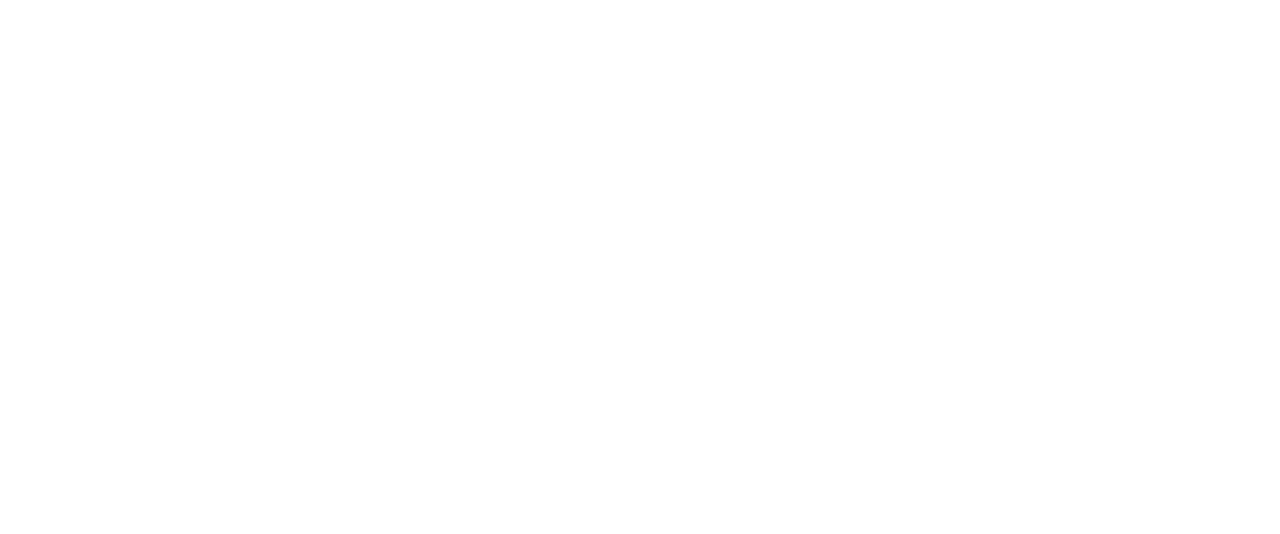
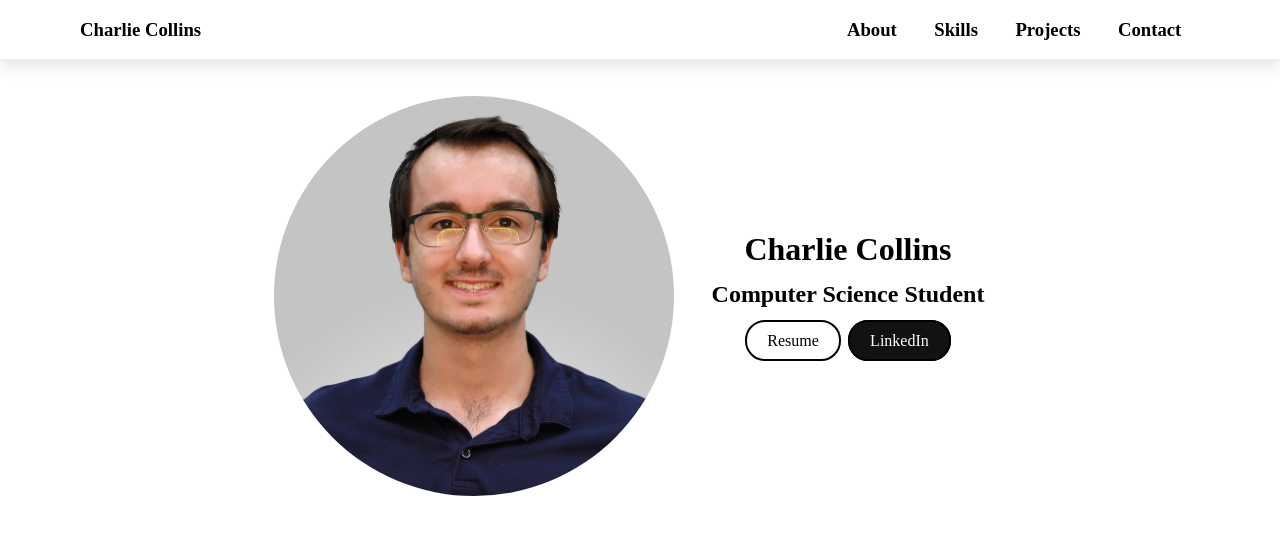
Before and after one commit to CharCharC/portfolio, a plain HTML site: page index.html in a window 1280 px wide. Drawn offline with Linux system fonts and the light colour scheme; the site is published under a folder, as on GitHub Pages, so addresses that start at the root find nothing.

Commit message:
Update index.html

```diff
--- a/index.html
+++ b/index.html
@@ -4,8 +4,8 @@
     <meta charset="UTF-8" />
     <meta name="viewport" content="width=device-width, initial-scale=1.0" />
     <title>Charlie Collins Portfolio</title>
-    <script type="module" crossorigin src="/assets/index-BqytljXx.js"></script>
-    <link rel="stylesheet" crossorigin href="/assets/index-DHSp6BRe.css">
+    <script type="module" crossorigin src="./assets/index-BqytljXx.js"></script>
+    <link rel="stylesheet" crossorigin href="./assets/index-DHSp6BRe.css">
   </head>
   <body>
     <div id="root"></div>
```
